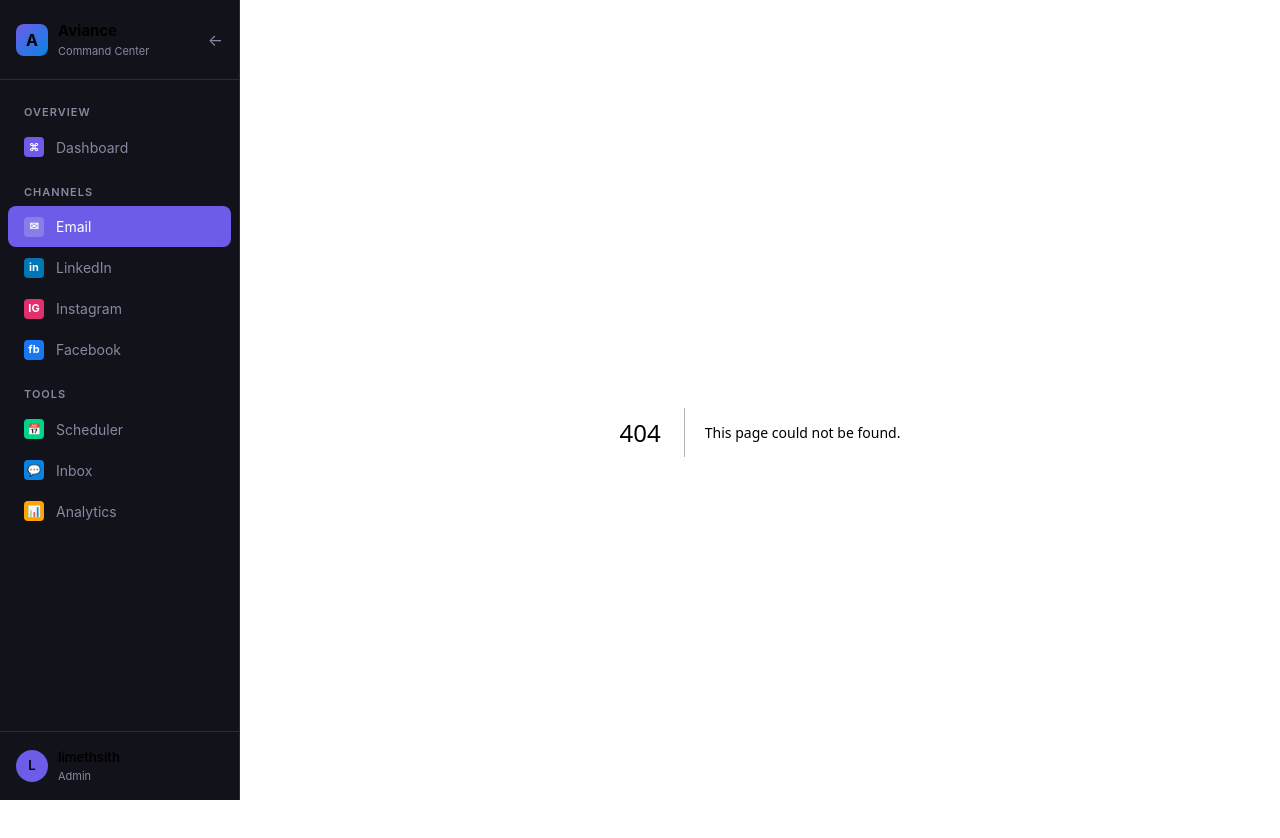
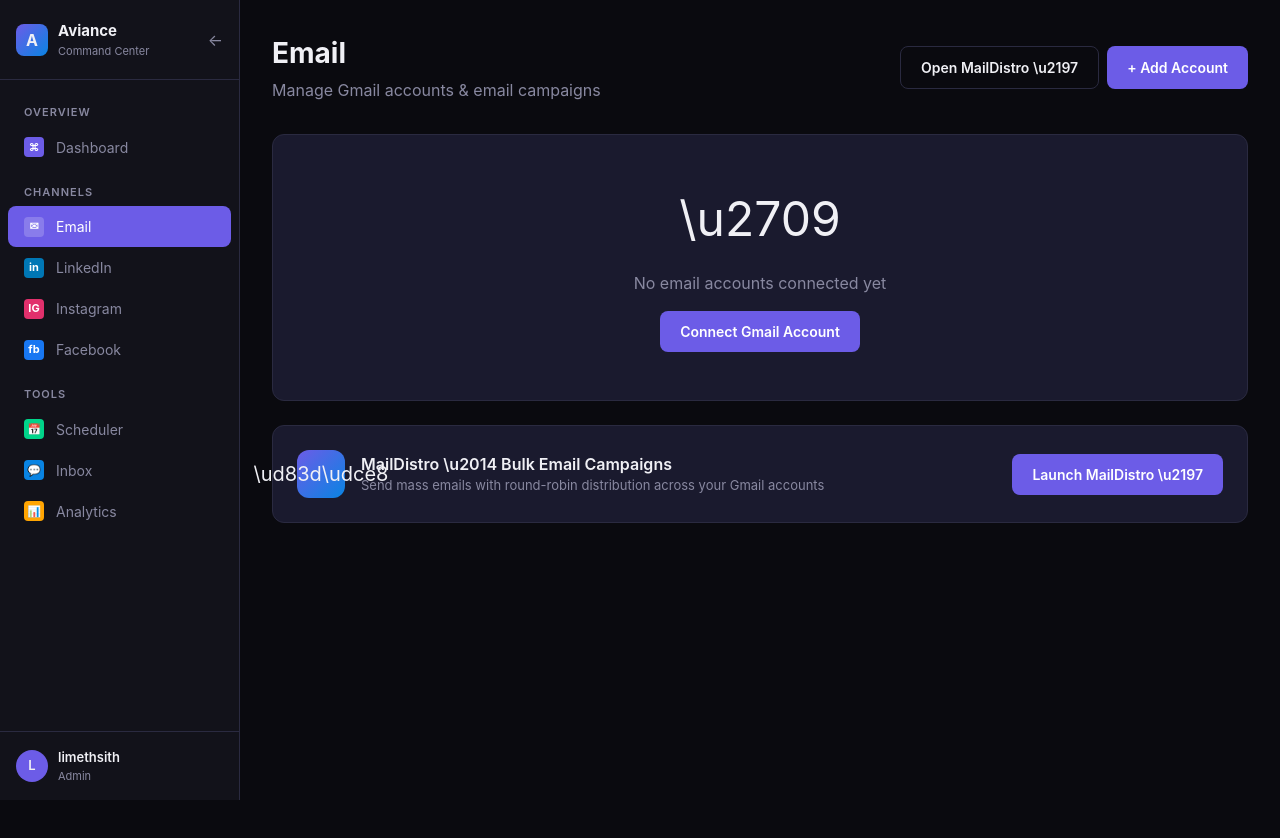
Before and after one commit to limethsith-create/business-command-center, a Next.js app: page /email in a window 1280 px wide. Before the commit this address had no page. Shown: the top 838 px of the page. After the commit the page ends 800 px from the top, so only its background shows below. Built offline with nearby package versions, Linux system fonts and the light colour scheme.

Commit message:
Add EmailPage component for managing Gmail accounts

```diff
--- /dev/null
+++ b/src/app/email/page.js
@@ -0,0 +1,116 @@
+'use client';
+import { useState, useEffect } from 'react';
+
+export default function EmailPage() {
+  const [accounts, setAccounts] = useState([]);
+  const [showForm, setShowForm] = useState(false);
+  const [form, setForm] = useState({ name: '', email: '', appPassword: '' });
+  const [testing, setTesting] = useState(false);
+  const [testResult, setTestResult] = useState(null);
+
+  useEffect(() => {
+    const stored = JSON.parse(localStorage.getItem('bcc_accounts') || '{}');
+    setAccounts(stored.email || []);
+  }, []);
+
+  const saveAccounts = (accs) => {
+    const stored = JSON.parse(localStorage.getItem('bcc_accounts') || '{}');
+    stored.email = accs;
+    localStorage.setItem('bcc_accounts', JSON.stringify(stored));
+    setAccounts(accs);
+  };
+
+  const addAccount = () => {
+    if (!form.email || !form.appPassword) return;
+    const newAcc = { id: Date.now(), displayName: form.name || form.email, email: form.email, appPassword: form.appPassword, status: 'active', addedAt: new Date().toISOString() };
+    saveAccounts([...accounts, newAcc]);
+    setForm({ name: '', email: '', appPassword: '' });
+    setShowForm(false);
+    setTestResult(null);
+  };
+
+  const removeAccount = (id) => {
+    saveAccounts(accounts.filter(a => a.id !== id));
+  };
+
+  const mailDistroUrl = 'https://email-distributor-d6wcvn2u3-aviance.vercel.app';
+
+  return (
+    <div>
+      <div style={{ display: 'flex', justifyContent: 'space-between', alignItems: 'center', marginBottom: 32 }}>
+        <div>
+          <h1 style={{ fontSize: 28, fontWeight: 700, marginBottom: 4 }}>Email</h1>
+          <p style={{ color: 'var(--text-secondary)' }}>Manage Gmail accounts & email campaigns</p>
+        </div>
+        <div style={{ display: 'flex', gap: 8 }}>
+          <a href={mailDistroUrl} target="_blank" rel="noopener noreferrer" className="btn btn-outline">Open MailDistro \u2197</a>
+          <button className="btn btn-primary" onClick={() => setShowForm(!showForm)}>+ Add Account</button>
+        </div>
+      </div>
+
+      {showForm && (
+        <div className="card" style={{ marginBottom: 24 }}>
+          <h3 style={{ marginBottom: 16, fontWeight: 600 }}>Connect Gmail Account</h3>
+          <div style={{ display: 'grid', gap: 12 }}>
+            <div>
+              <label style={{ fontSize: 13, color: 'var(--text-secondary)', display: 'block', marginBottom: 4 }}>Display Name (optional)</label>
+              <input className="input" placeholder="e.g. Marketing Team" value={form.name} onChange={e => setForm({...form, name: e.target.value})} />
+            </div>
+            <div>
+              <label style={{ fontSize: 13, color: 'var(--text-secondary)', display: 'block', marginBottom: 4 }}>Gmail Address *</label>
+              <input className="input" placeholder="youremail@gmail.com" value={form.email} onChange={e => setForm({...form, email: e.target.value})} />
+            </div>
+            <div>
+              <label style={{ fontSize: 13, color: 'var(--text-secondary)', display: 'block', marginBottom: 4 }}>App Password *</label>
+              <input className="input" type="password" placeholder="xxxx xxxx xxxx xxxx" value={form.appPassword} onChange={e => setForm({...form, appPassword: e.target.value})} />
+            </div>
+            {testResult && (
+              <div style={{ padding: 12, borderRadius: 8, background: testResult.success ? 'rgba(0,212,138,0.1)' : 'rgba(255,71,87,0.1)', color: testResult.success ? 'var(--green)' : 'var(--red)' }}>
+                {testResult.success ? 'Connection verified!' : `Error: ${testResult.error}`}
+              </div>
+            )}
+            <div style={{ display: 'flex', gap: 8 }}>
+              <button className="btn btn-outline" onClick={addAccount}>Add Account</button>
+              <button className="btn btn-outline" onClick={() => setShowForm(false)}>Cancel</button>
+            </div>
+          </div>
+        </div>
+      )}
+
+      {/* Connected Accounts */}
+      {accounts.length > 0 ? (
+        <div style={{ display: 'grid', gap: 12 }}>
+          {accounts.map(acc => (
+            <div key={acc.id} className="card" style={{ display: 'flex', alignItems: 'center', gap: 16 }}>
+              <div style={{ width: 40, height: 40, borderRadius: 10, background: 'var(--accent)', display: 'flex', alignItems: 'center', justifyContent: 'center', fontSize: 16, fontWeight: 600 }}>
+                {acc.displayName?.charAt(0)?.toUpperCase() || 'E'}
+              </div>
+              <div style={{ flex: 1 }}>
+                <div style={{ fontWeight: 600 }}>{acc.displayName}</div>
+                <div style={{ fontSize: 13, color: 'var(--text-secondary)' }}>{acc.email}</div>
+              </div>
+              <span className="badge badge-green">active</span>
+              <button onClick={() => removeAccount(acc.id)} style={{ background: 'none', border: 'none', color: 'var(--red)', cursor: 'pointer', fontSize: 16 }}>\ud83d\uddd1</button>
+            </div>
+          ))}
+        </div>
+      ) : (
+        <div className="card" style={{ textAlign: 'center', padding: '48px 0' }}>
+          <div style={{ fontSize: 48, marginBottom: 16 }}>\u2709</div>
+          <div style={{ color: 'var(--text-secondary)', marginBottom: 16 }}>No email accounts connected yet</div>
+          <button className="btn btn-primary" onClick={() => setShowForm(true)}>Connect Gmail Account</button>
+        </div>
+      )}
+
+      {/* Link to MailDistro */}
+      <div className="card" style={{ marginTop: 24, display: 'flex', alignItems: 'center', gap: 16 }}>
+        <div style={{ width: 48, height: 48, borderRadius: 12, background: 'linear-gradient(135deg, #6c5ce7, #0984e3)', display: 'flex', alignItems: 'center', justifyContent: 'center', fontSize: 20 }}>\ud83d\udce8</div>
+        <div style={{ flex: 1 }}>
+          <div style={{ fontWeight: 600 }}>MailDistro \u2014 Bulk Email Campaigns</div>
+          <div style={{ fontSize: 13, color: 'var(--text-secondary)' }}>Send mass emails with round-robin distribution across your Gmail accounts</div>
+        </div>
+        <a href={mailDistroUrl} target="_blank" rel="noopener noreferrer" className="btn btn-primary">Launch MailDistro \u2197</a>
+      </div>
+    </div>
+  );
+        }
```
